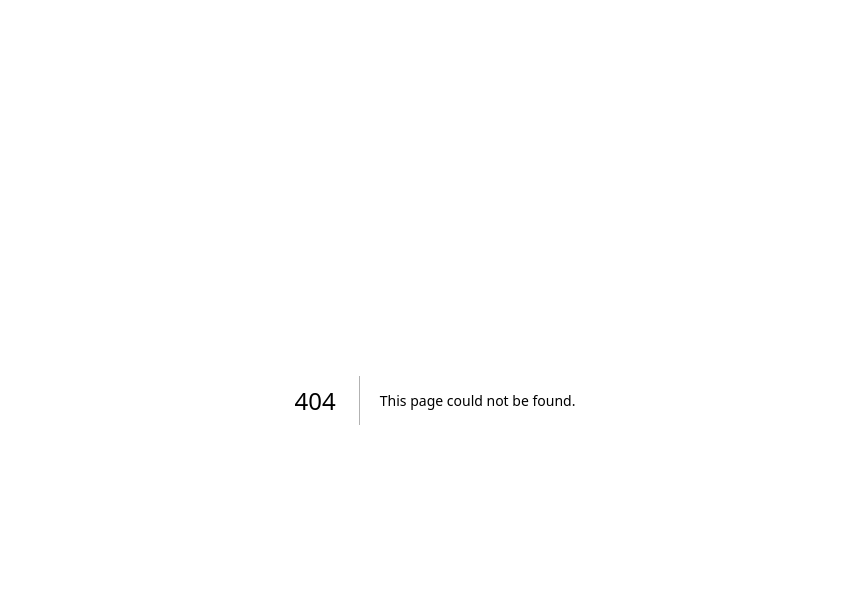
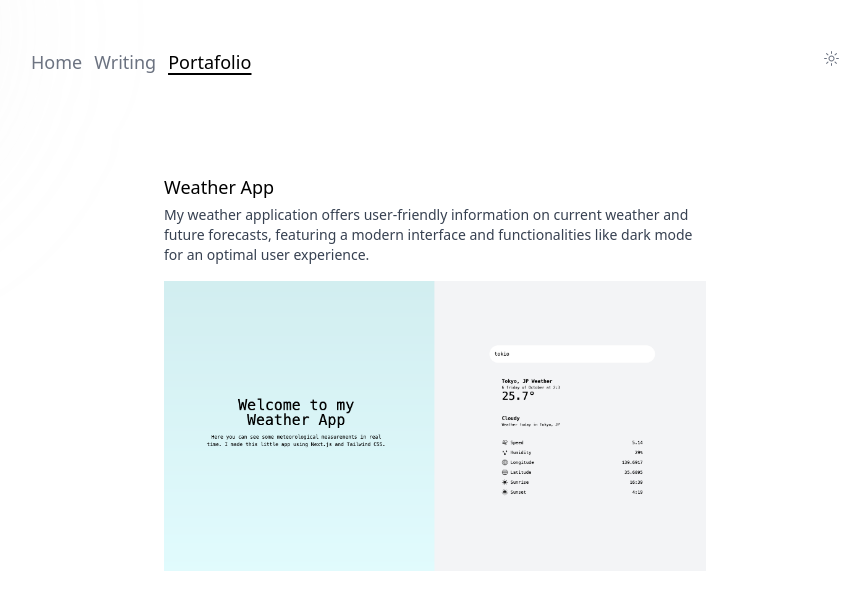
Before and after one commit to robinglto/robin, a Next.js app: page /portafolio in a window 1280 px wide. Before the commit this address had no page. Shown: the top 610 px of the page, without its empty margins (205-1073 px from the left). Built offline with nearby package versions, Linux system fonts and the light colour scheme.

Commit message:
add projects

```diff
--- a/next.config.js
+++ b/next.config.js
@@ -1,7 +1,13 @@
 // next.config.js
-const { withContentlayer } = require('next-contentlayer')
+const { withContentlayer } = require('next-contentlayer');
 
 /** @type {import('next').NextConfig} */
-const nextConfig = { reactStrictMode: true, swcMinify: true }
+const nextConfig = {
+  reactStrictMode: true,
+  swcMinify: true,
+  images: {
+    domains: ['github.com'],
+  },
+};
 
-module.exports = withContentlayer(nextConfig)
+module.exports = withContentlayer(nextConfig);
--- a/src/components/Header.tsx
+++ b/src/components/Header.tsx
@@ -35,6 +35,15 @@ export default function NavBar() {
           >
             <Link href={"/writing"}>Writing</Link>
           </li>
+          <li
+            className={`hover:text-black dark:hover:text-white subpixel-antialiased text-lg cursor-pointer transition duration-500 ease-in-out ${
+              router.pathname === "/portafolio"
+                ? "dark:text-white text-black underline decoration-2 underline-offset-4 decoration-dark dark:decoration-white"
+                : "text-gray-500 dark:text-gray-400"
+            }`}
+          >
+            <Link href={"/portafolio"}>Portafolio</Link>
+          </li>
         </ul>
       </div>
       <div>
--- /dev/null
+++ b/src/pages/api/type.ts
@@ -0,0 +1,7 @@
+export type Portafolio = {
+  id: number;
+  title: string;
+  link: string;
+  img: string;
+  description: string;
+};
--- /dev/null
+++ b/src/pages/portafolio.tsx
@@ -0,0 +1,137 @@
+import Link from "next/link";
+import NavBar from "@/components/Header";
+import { useEffect } from "react";
+import { useTheme } from "next-themes";
+import Image from "next/image";
+import { Portafolio } from "./api/type";
+
+export default function Blog() {
+  useEffect(() => {
+    const handleMouseMove = (event: MouseEvent) => {
+      const shadow = document.getElementById("mouse-shadow");
+      if (shadow) {
+        const shadowOffset = 40;
+        const x = event.clientX - shadowOffset / 2;
+        const y = event.clientY - shadowOffset / 2;
+        shadow.style.left = `${x}px`;
+        shadow.style.top = `${y}px`;
+      }
+    };
+
+    document.addEventListener("mousemove", handleMouseMove);
+
+    return () => {
+      document.removeEventListener("mousemove", handleMouseMove);
+    };
+  }, []);
+  const { theme } = useTheme();
+
+  const data: Portafolio[] = [
+    {
+      id: 1,
+      title: "Weather App",
+      link: "https://weatherglto.vercel.app/",
+      img: `${theme === "dark" ? "/ui/w.png" : "/ui/wl.png"}`,
+      description:
+        "My weather application offers user-friendly information on current weather and future forecasts, featuring a modern interface and functionalities like dark mode for an optimal user experience.",
+    },
+  ];
+
+  return (
+    <main className="dark:bg-black bg-white min-h-screen flex flex-col justify-between md:px-24 ">
+      <style jsx>{`
+        body {
+          overflow-y: ${theme === "dark" ? "hidden" : "scroll"};
+        }
+
+        .mouse-shadow {
+          position: fixed;
+          top: 30px;
+          left: 30px;
+          width: 80vw;
+          height: 100vw;
+          max-width: ${theme === "dark" ? "500px" : "350px"};
+          max-height: ${theme === "dark" ? "500px" : "350px"};
+          border-radius: 50%;
+          background-color: ${theme !== "light"
+            ? "rgba(200, 205, 205, 0.1)"
+            : "rgba(0, 0, 0, 0.23)"};
+          pointer-events: none;
+          transform: translate(-50%, -50%);
+          z-index: 9999;
+          transition: transform 0.1s ease;
+          filter: blur(80px);
+          opacity: 2;
+        }
+
+        @keyframes text-focus-in {
+          0% {
+            opacity: 0;
+            filter: blur(12px);
+          }
+          100% {
+            opacity: 1;
+            filter: blur(0);
+          }
+        }
+
+        .text-focus-in {
+          animation: text-focus-in 0.7s cubic-bezier(0.55, 0.085, 0.68, 0.53)
+            both;
+        }
+
+        @keyframes reveal-up {
+          0% {
+            opacity: 0;
+            transform: translateY(50%);
+          }
+          100% {
+            opacity: 1;
+            transform: translateY(0);
+          }
+        }
+
+        .animate-reveal-up {
+          animation: reveal-up 1s ease-out;
+        }
+      `}</style>
+
+      <div className="flex flex-col justify-start min-h-screen px-3">
+        <NavBar />
+        <div id="mouse-shadow" className="sm:block hidden mouse-shadow"></div>
+
+        <div className="flex justify-center max-w-xl mx-auto my-20">
+          {data.map((item, idx) => (
+            <div
+              key={idx}
+              className="font-sans hover:border-gray-100 hover:bg-gray-100 sm:p-4 p-2 space-y-4 font-medium rounded-xl border border-transparent  dark:hover:border-zinc-950 dark:hover:bg-zinc-950 transition delay-50 duration-700 ease-in-out"
+            >
+              <div>
+                <h2 className="mb-1 text-md sm:text-lg">
+                  <Link
+                    href={item.link}
+                    className="text-black hover:text-black/60 dark:text-white dark:hover:text-white/80 transition delay-150 duration-700 ease-in-out "
+                  >
+                    {item.title}
+                  </Link>
+                </h2>
+                <div className="lg:flex lg:space-x-2">
+                  <p className="text-gray-700 dark:text-gray-400 sm:text-md text-sm">
+                    {item.description}
+                  </p>
+                </div>
+              </div>
+              <Image
+                className="w-full"
+                src={item.img}
+                alt="Picture of the author"
+                width={500}
+                height={500}
+              />
+            </div>
+          ))}
+        </div>
+      </div>
+    </main>
+  );
+}
```
Also changed, not shown: public/ui/w.png (added), public/ui/wl.png (added).
